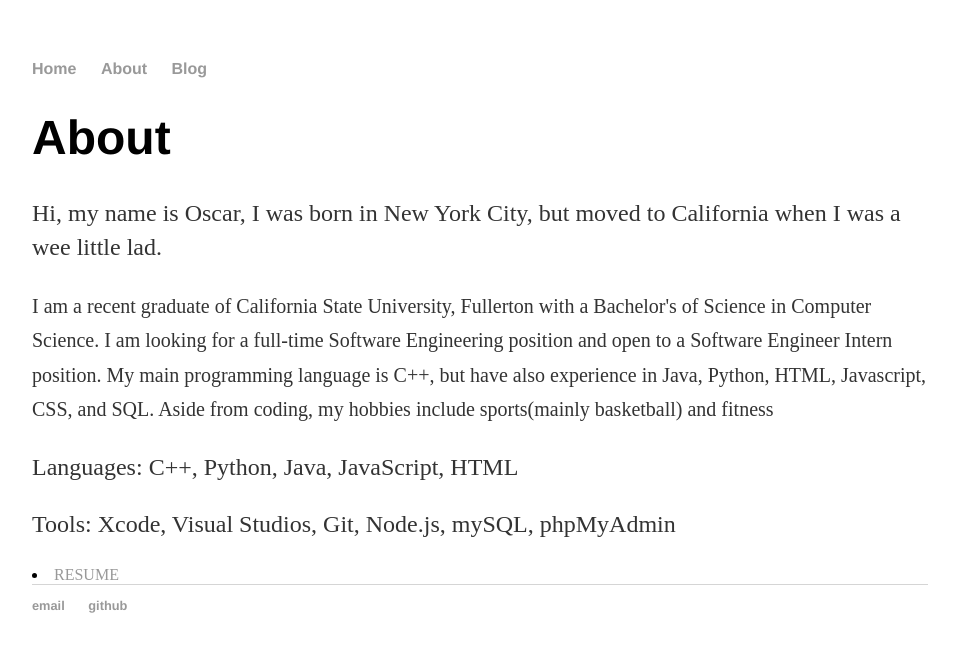
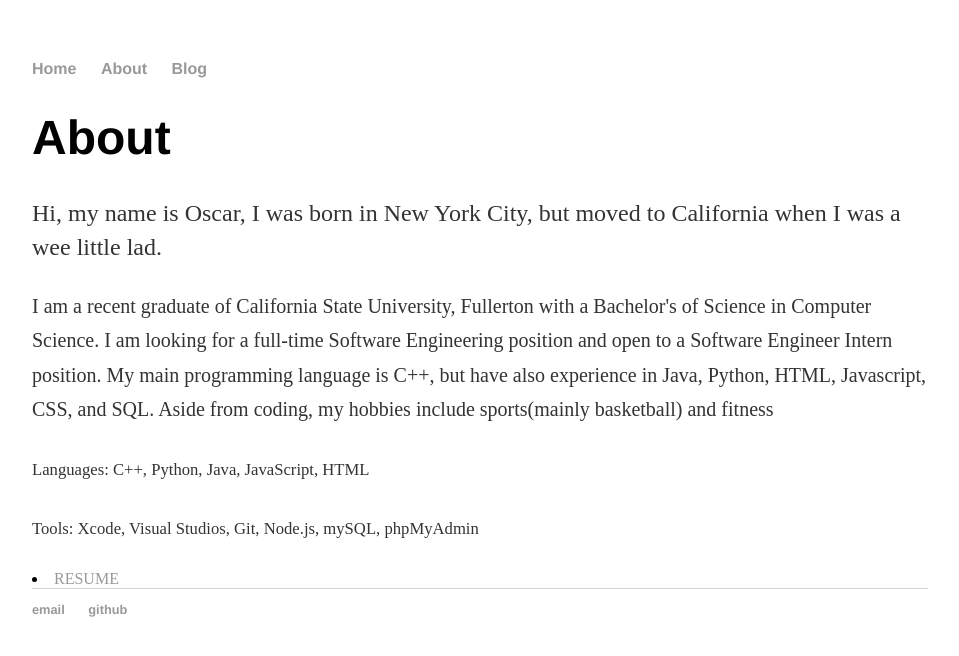
Before and after one commit to Ahhsca/webby, a Jekyll site: the page built from about/index.html, in a window 1280 px wide. Shown: the top 656 px of the page, without its empty margins (160-1119 px from the left). Built offline with Jekyll 4.4.1, drawn with Linux system fonts in a browser that asks for light colours.

Commit message:
changed font size

```diff
--- a/about/index.html
+++ b/about/index.html
@@ -6,8 +6,8 @@ title: About Me
   <h1>About</h1>
   <p> Hi, my name is Oscar, I was born in New York City, but moved to California when I was a wee little lad. </p>
   <p><small> I am a recent graduate of California State University, Fullerton with a Bachelor's of Science in Computer Science. I am looking for a full-time Software Engineering position and open to a Software Engineer Intern position. My main programming language is C++, but have also experience in Java, Python, HTML, Javascript, CSS, and SQL. Aside from coding, my hobbies include sports(mainly basketball) and fitness</small></p>
-  <p> Languages: C++, Python, Java, JavaScript, HTML </p>
-  <p> Tools: Xcode, Visual Studios, Git, Node.js, mySQL, phpMyAdmin </p>
+  <p><small><small> Languages: C++, Python, Java, JavaScript, HTML </small></small></p>
+  <p><small><small> Tools: Xcode, Visual Studios, Git, Node.js, mySQL, phpMyAdmin </small></small></p>
 
   <u1 class="resume">
     <li><a href="#">RESUME</a></li>
```
